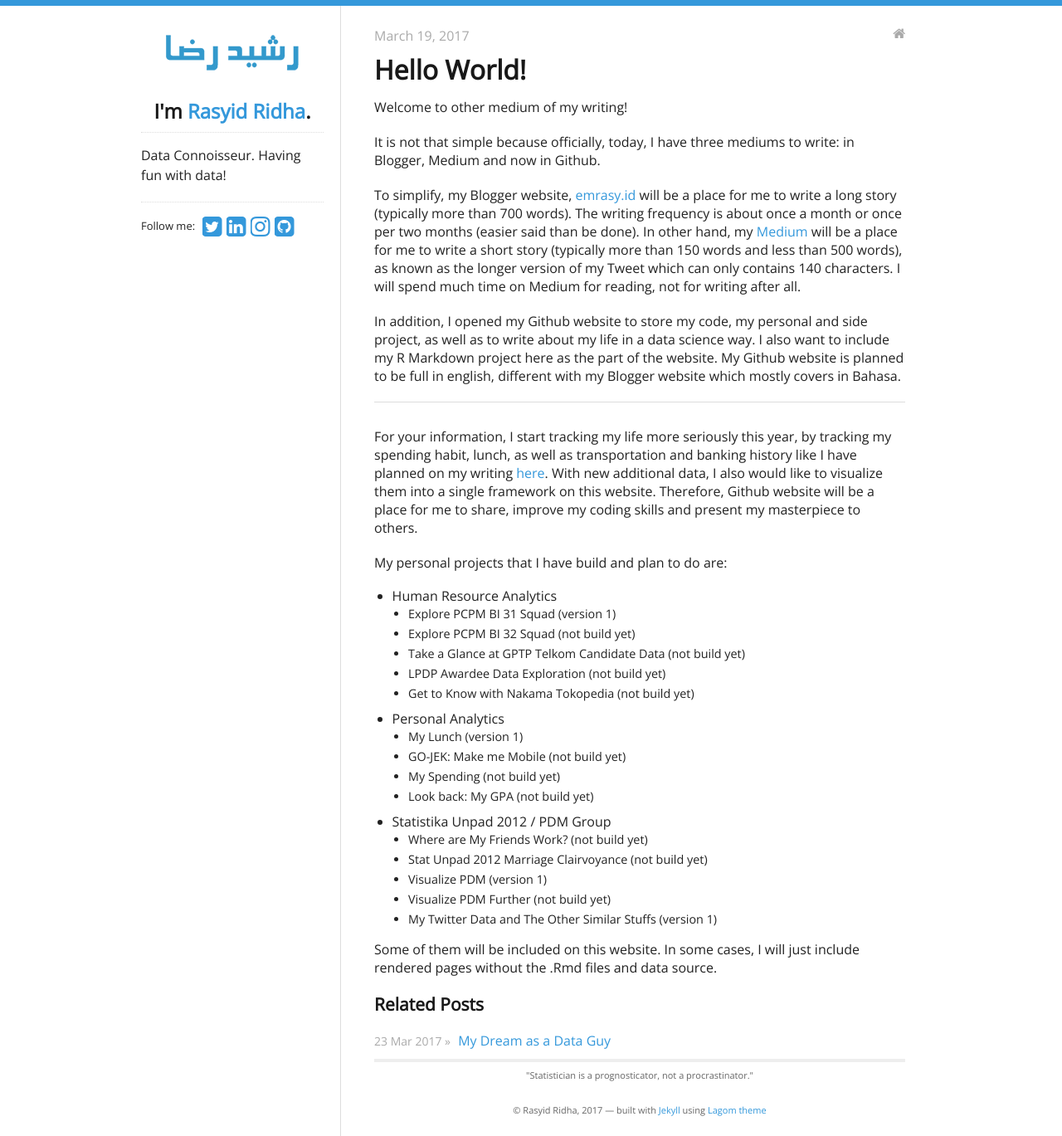
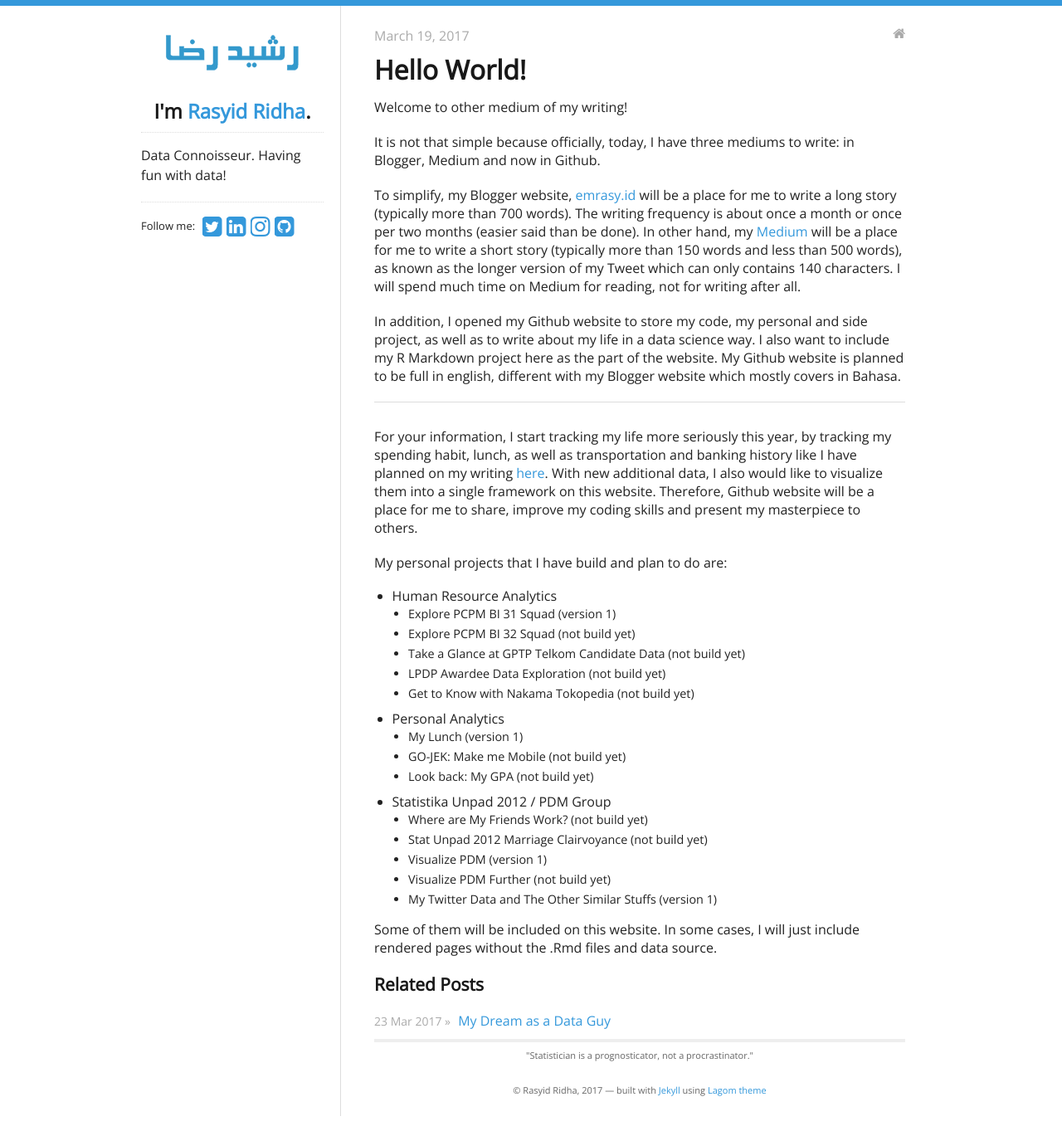
Before and after one commit to rasyidstat/rasyidstat.github.io, a Jekyll site: the page built from _posts/2017-03-19-hello-world.md, in a window 1280 px wide. Shown: the whole page at 83% size. Built offline with Jekyll 4.4.1, drawn with Linux system fonts in a browser that asks for light colours; nearby versions of some CDN libraries; after the commit the page ends 1345 px from its top, so only the background shows below that.

Commit message:
Update 2017-03-19-hello-world.md

```diff
--- a/_posts/2017-03-19-hello-world.md
+++ b/_posts/2017-03-19-hello-world.md
@@ -29,7 +29,6 @@ My personal projects that I have build and plan to do are:
 * Personal Analytics
 	* My Lunch (version 1)
 	* GO-JEK: Make me Mobile (not build yet)
-	* My Spending (not build yet)
 	* Look back: My GPA (not build yet)
 * Statistika Unpad 2012 / PDM Group
 	* Where are My Friends Work? (not build yet)
```
